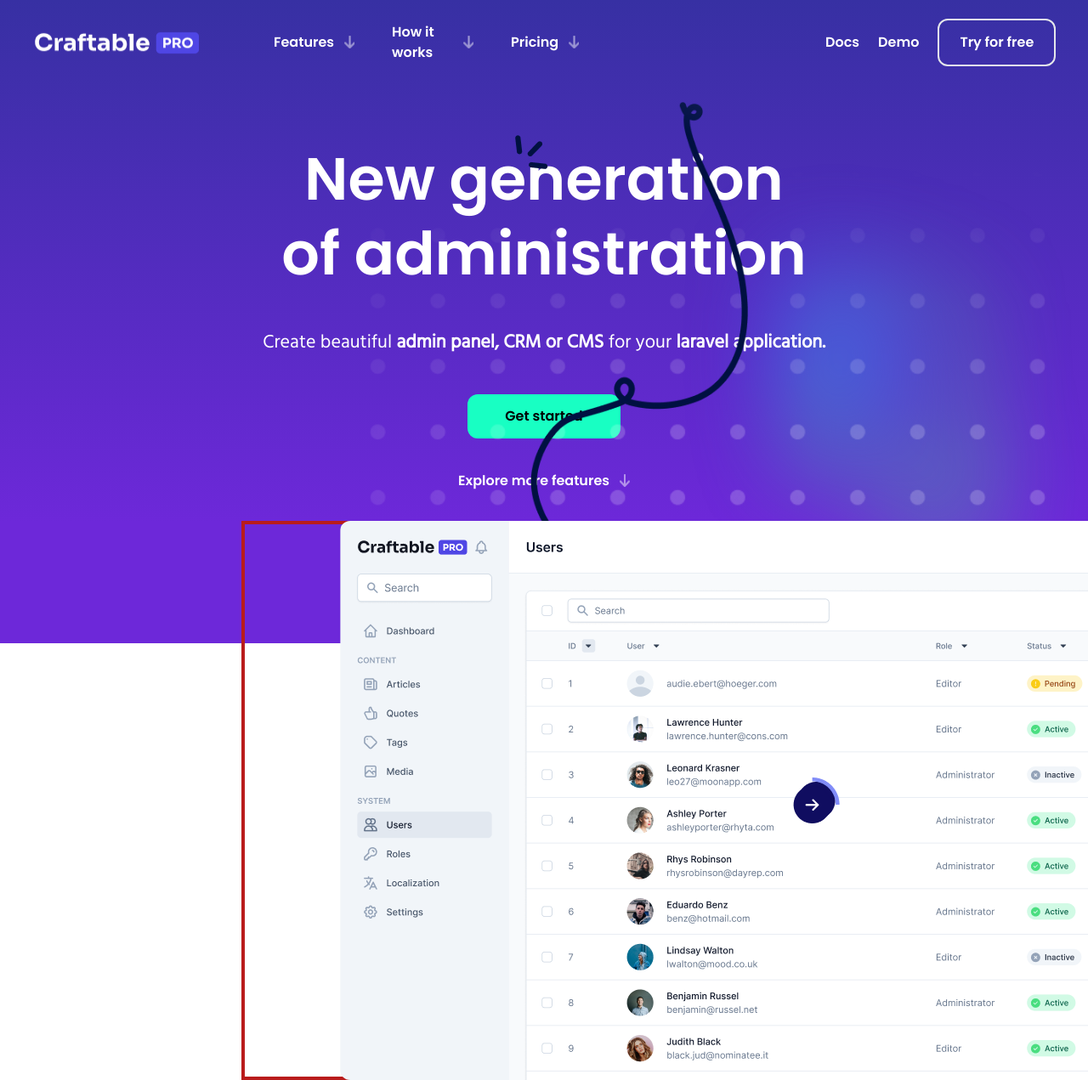
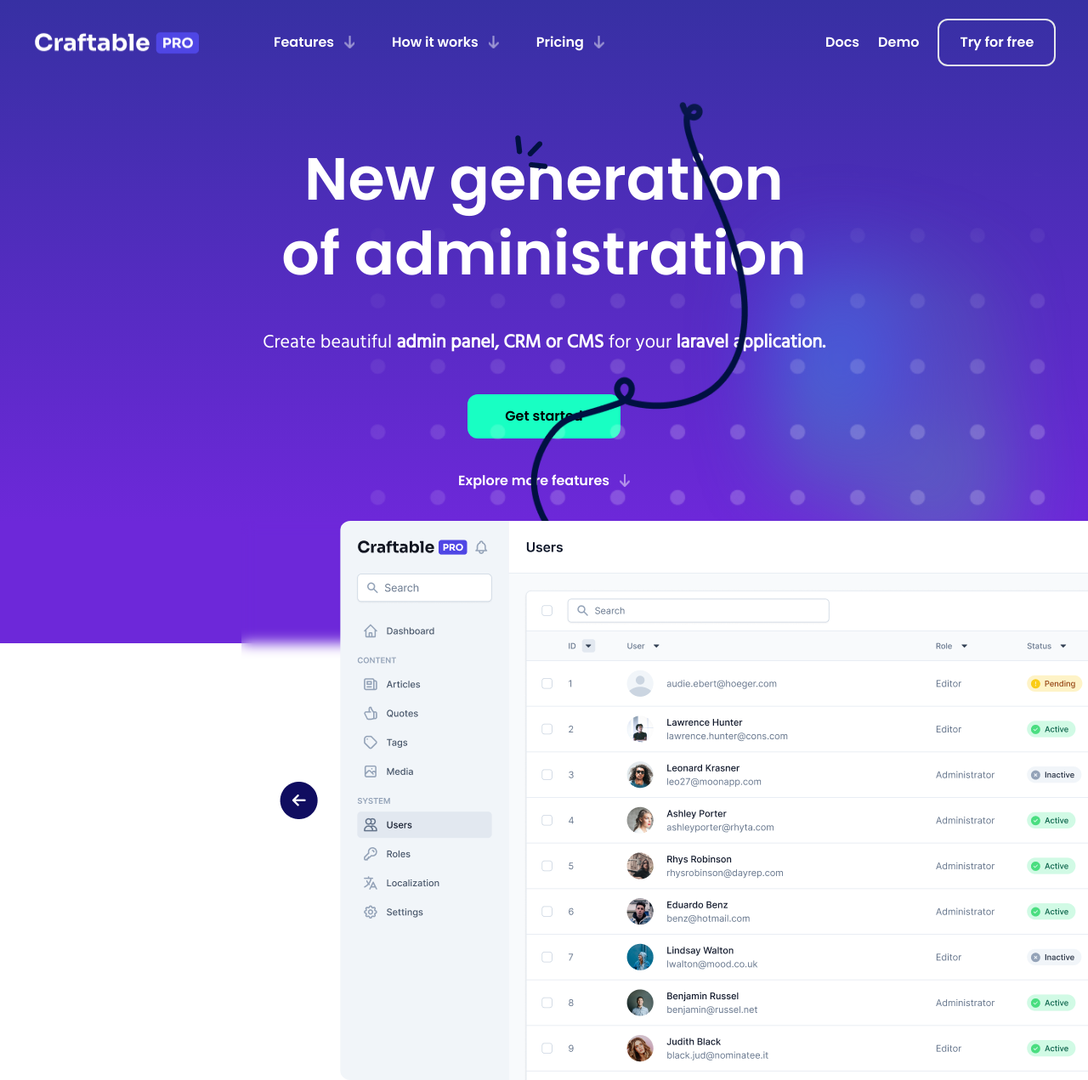
Before and after one commit to VladyslavMazurets/BRACKETS-Figma, a React (Create React App) app: page / in a window 1280 px wide. Shown: the top 1271 px of the page at 85% size. Built offline with nearby package versions, Linux system fonts and the light colour scheme.

Commit message:
complete Section

```diff
--- a/src/components/Home.jsx
+++ b/src/components/Home.jsx
@@ -84,15 +84,23 @@
 
       <div
         className="absolute z-40 top-[613px] left-[283.5px] w-[1353px] h-[658px]
-      border-4 border-red-700 flex items-center justify-center"
+       flex items-center justify-center backdrop-blur"
       >
         <img
           src={section}
           alt="Section_Img"
           className="w-[1120px] h-[658px] block object-cover rounded-xl"
         />
-        <img src={leftArrow} alt="Left_Arrow" className="absolute" />
-        <img src={rightArrow} alt="Right_Arrow" className="absolute" />
+        <img
+          src={leftArrow}
+          alt="Left_Arrow"
+          className="absolute left-[45px] top-[307px] block"
+        />
+        <img
+          src={rightArrow}
+          alt="Right_Arrow"
+          className="absolute right-[32px] top-[297px] block"
+        />
       </div>
     </div>
   );
--- a/src/components/Navbar.jsx
+++ b/src/components/Navbar.jsx
@@ -3,7 +3,7 @@
 import logo from '../assets/img/logo.png';
 import arrow from '../assets/img/arrow.png';
 
-const linkStyle = `max-w-[96px] h-[24px] flex items-center gap-[12px]
+const linkStyle = `h-[24px] flex items-center gap-[12px]
 font-poppins text-white text-base cursor-pointer`;
 const arrowStyle = 'max-w-[12px] h-[16px] object-cover';
 const buttonStyle = 'font-poppins text-base text-white';
@@ -22,7 +22,7 @@
           <p>Features</p>
           <img src={arrow} alt="Arrow" className={arrowStyle} />
         </a>
-        <a href="/" className={`${linkStyle} max-w-[127px]`}>
+        <a href="/" className={`${linkStyle} max-w-[126px]`}>
           <p>How it works</p>
           <img src={arrow} alt="Arrow" className={arrowStyle} />
         </a>
```
